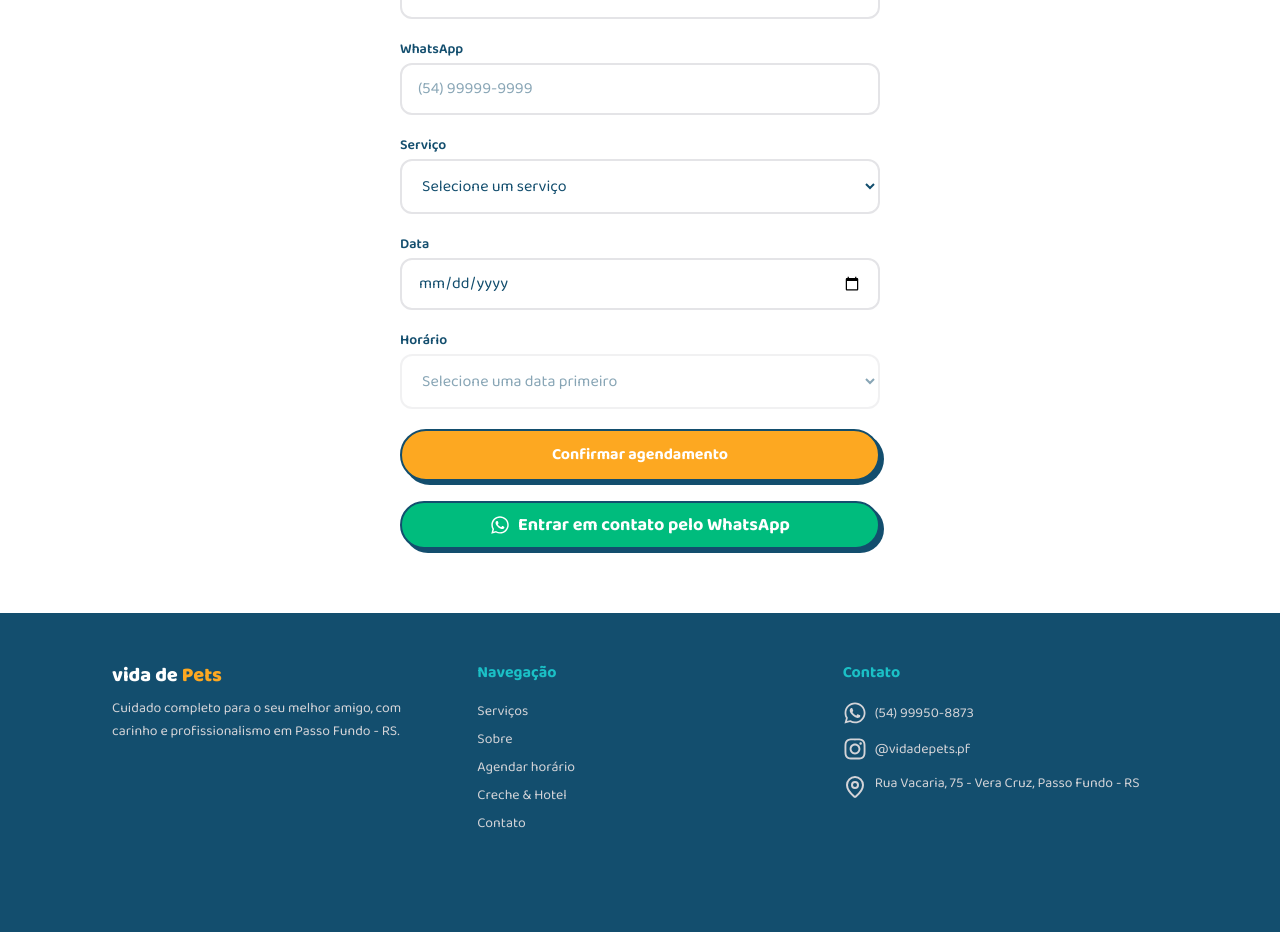
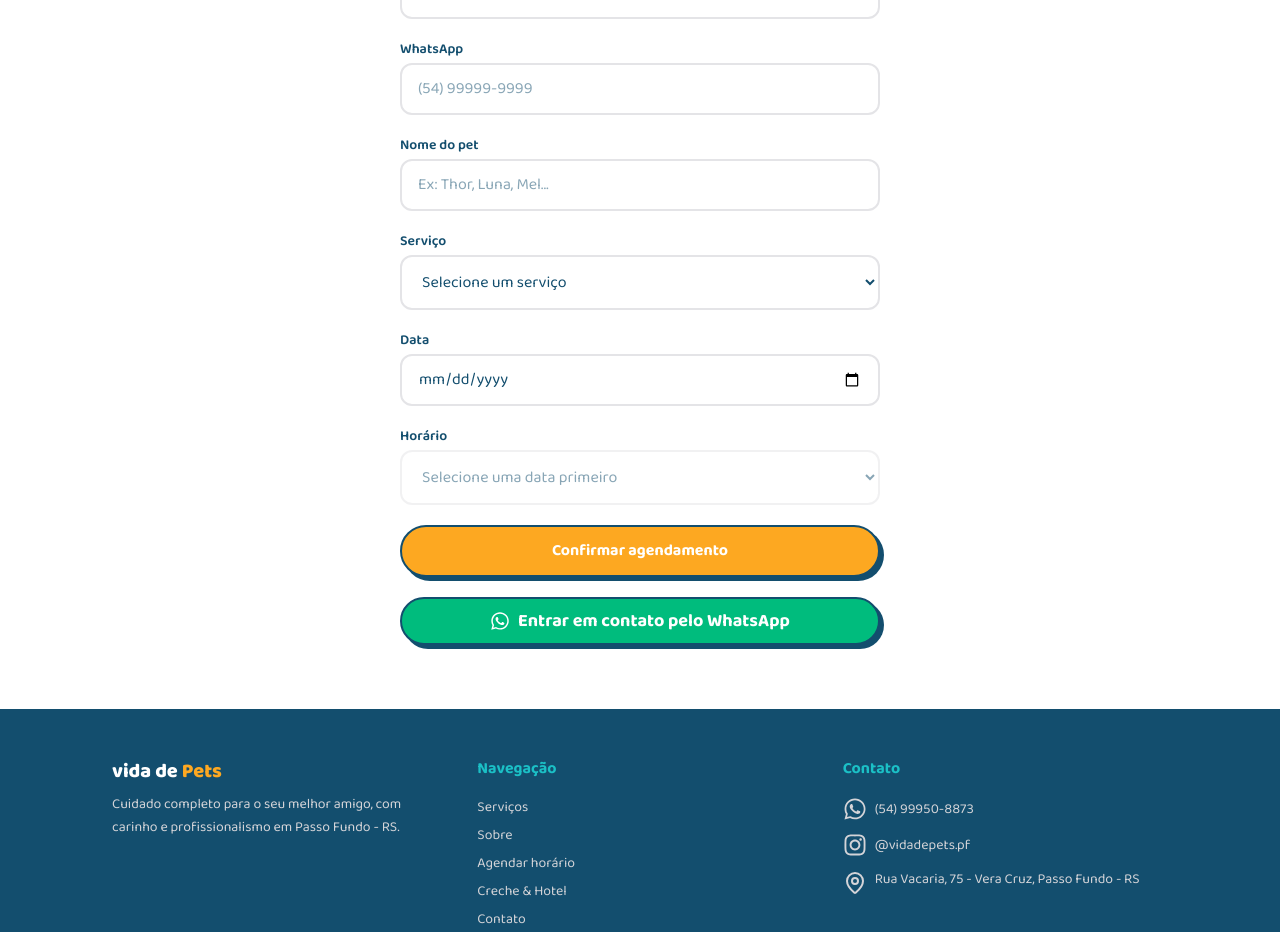
Before and after one commit to JulianoRodrigues07/vida-de-pets, a Next.js app: page / in a window 1280 px wide. Shown: the part 3063-3995 px from the top of the page. Built offline with nearby package versions, Linux system fonts and the light colour scheme; grey boxes are pictures that could not be loaded.

Commit message:
adição do campo de nome do pet no agendamento

```diff
--- a/src/app/admin/page.tsx
+++ b/src/app/admin/page.tsx
@@ -9,6 +9,7 @@ type Agendamento = {
   id: number;
   nome: string;
   telefone: string;
+  nomePet: string;
   servico: string;
   data: string;
   horario: string;
@@ -24,7 +25,7 @@ const statusConfig = {
 
 function gerarMensagemConfirmacao(ag: Agendamento) {
   return encodeURIComponent(
-    `Olá ${ag.nome}! 🐾 Seu agendamento na *Vida de Pets* foi *confirmado*!\n\n` +
+    `Olá ${ag.nome}! 🐾 O agendamento do ${ag.nomePet} na *Vida de Pets* foi *confirmado*!\n\n` +
     `📋 Serviço: ${ag.servico}\n` +
     `📅 Data: ${ag.data}\n` +
     `🕐 Horário: ${ag.horario}\n\n` +
@@ -34,7 +35,7 @@ function gerarMensagemConfirmacao(ag: Agendamento) {
 
 function gerarMensagemReagendamento(ag: Agendamento) {
   return encodeURIComponent(
-    `Olá ${ag.nome}! 🐾 Precisamos reagendar seu atendimento na *Vida de Pets*.\n\n` +
+    `Olá ${ag.nome}! 🐾 Precisamos reagendar o atendimento do ${ag.nomePet} na *Vida de Pets*.\n\n` +
     `📋 Serviço: ${ag.servico}\n` +
     `📅 Data solicitada: ${ag.data}\n` +
     `🕐 Horário solicitado: ${ag.horario}\n\n` +
@@ -123,10 +124,10 @@ export default function AdminPage() {
 
                   <div className="flex flex-col gap-1 text-sm text-zinc-600 border-t border-zinc-100 pt-3">
                     <p>📋 <strong>Serviço:</strong> {ag.servico}</p>
+                    <p>🐾 <strong>Pet:</strong> {ag.nomePet}</p>
                     <p>📅 <strong>Data:</strong> {ag.data}</p>
                     <p>🕐 <strong>Horário:</strong> {ag.horario}</p>
                   </div>
-
                   {/* Ações */}
                   <div className="flex flex-wrap gap-2 border-t border-zinc-100 pt-3">
                     {/* Confirmar no sistema */}
--- a/src/app/api/agendamentos/route.ts
+++ b/src/app/api/agendamentos/route.ts
@@ -19,9 +19,9 @@ export async function GET() {
 export async function POST(req: NextRequest) {
   try {
     const body = await req.json();
-    const { nome, telefone, servico, data, horario } = body;
+    const { nome, telefone, nomePet, servico, data, horario } = body;
 
-    if (!nome || !telefone || !servico || !data || !horario) {
+    if (!nome || !telefone || !nomePet || !servico || !data || !horario) {
       return NextResponse.json(
         { error: "Todos os campos são obrigatórios." },
         { status: 400 }
@@ -29,7 +29,7 @@ export async function POST(req: NextRequest) {
     }
 
     const agendamento = await prisma.agendamento.create({
-      data: { nome, telefone, servico, data, horario },
+      data: { nome, telefone, nomePet, servico, data, horario },
     });
 
     return NextResponse.json(agendamento, { status: 201 });
--- a/src/components/AgendarForm.tsx
+++ b/src/components/AgendarForm.tsx
@@ -18,9 +18,10 @@ const horarios = [
 type Status = "idle" | "loading" | "success" | "error";
 
 export default function AgendarForm() {
-  const [form, setForm] = useState({
+    const [form, setForm] = useState({
     nome: "",
     telefone: "",
+    nomePet: "",
     servico: "",
     data: "",
     horario: "",
@@ -101,7 +102,7 @@ export default function AgendarForm() {
 
       if (!res.ok) throw new Error();
       setStatus("success");
-      setForm({ nome: "", telefone: "", servico: "", data: "", horario: "" });
+      setForm({ nome: "", telefone: "", nomePet: "", servico: "", data: "", horario: "" });
       setHorariosOcupados([]);
     } catch {
       setStatus("error");
@@ -164,6 +165,22 @@ export default function AgendarForm() {
               inputMode="numeric"
               placeholder="(54) 99999-9999"
               value={form.telefone}
+              onChange={handleChange}
+              required
+              className="border-2 border-zinc-200 focus:border-pet-azul outline-none rounded-xl px-4 py-3 transition"
+            />
+          </div>
+          {/* Nome do Pet */}
+          <div className="flex flex-col gap-1">
+            <label className="font-semibold text-sm" htmlFor="nomePet">
+              Nome do pet
+            </label>
+            <input
+              id="nomePet"
+              name="nomePet"
+              type="text"
+              placeholder="Ex: Thor, Luna, Mel..."
+              value={form.nomePet}
               onChange={handleChange}
               required
               className="border-2 border-zinc-200 focus:border-pet-azul outline-none rounded-xl px-4 py-3 transition"
```
Also changed, not shown: 2 other files (tests, documents, lock files or other folders).
